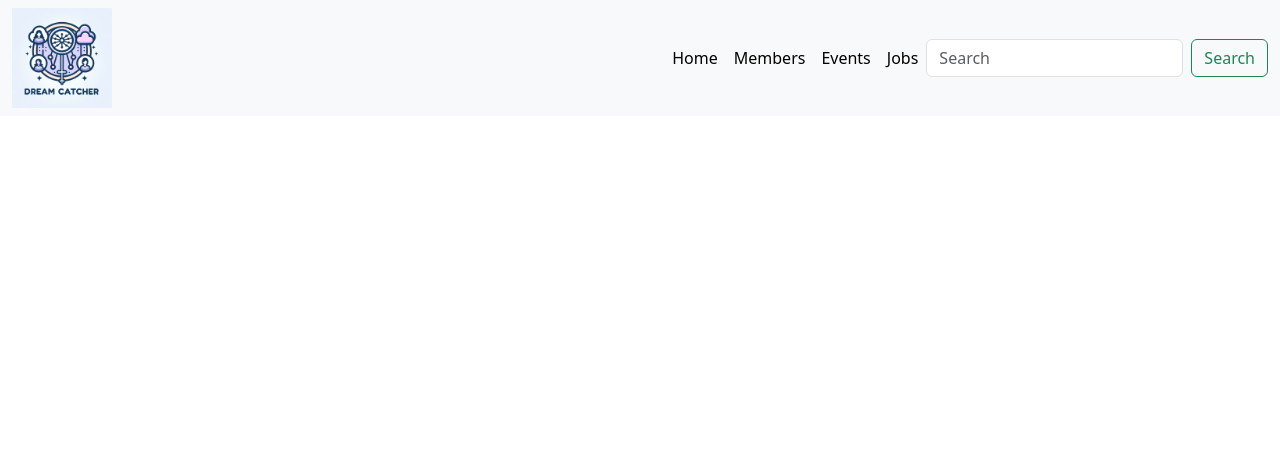
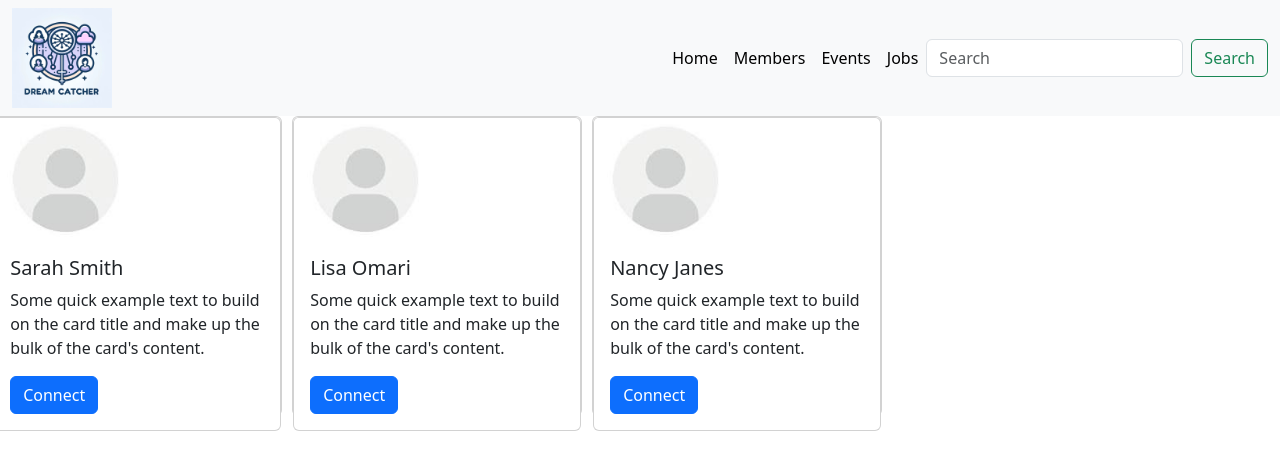
Before and after one commit to ggrossvi/dream-catcher, a React (Vite) app: page /members in a window 1280 px wide. Shown: the top 470 px of the page. Built offline with nearby package versions, Linux system fonts and the light colour scheme; no server answers.

Commit message:
improved spacing and added images to member cards

```diff
--- a/src/App.css
+++ b/src/App.css
@@ -5,7 +5,7 @@
   margin: 20px;
 } */
 
-.products {
+/* .products {
   display: flex;
   flex-direction: row;
   width:100%;
@@ -16,11 +16,11 @@
   flex-wrap: wrap;
 }
 
-.product {
+/* .product {
   display: flex;
   flex-direction: column;
   /* align-items: center;
-  justify-content: center; */
+  justify-content: center;
   width: 12%;
   padding: 1%;
   margin: 10px;
@@ -28,7 +28,7 @@
   border-radius: 10px;
   box-shadow: 0 0 10px rgba(0, 0, 0, 0.1);
 }
-
+ */
 /* .product {
   flex-direction: row;
   width: 22%;
@@ -38,7 +38,7 @@
   gap: 30px;
   flex-wrap: wrap;
  } */
-
+/*
  .product img {
   width: 100%;
   height: auto;
@@ -62,4 +62,15 @@
   width: 100%;
   font-size: 16px;
   margin-bottom: 10px;
+} */ */
+.container {
+  display: flex;
+  gap: 10px;
 }
+
+.box {
+  height: 300px;
+  width: 300px;
+  display: flex;
+  justify-content: center;
+}
--- a/src/App.jsx
+++ b/src/App.jsx
@@ -1,4 +1,4 @@
-import Product from './Member'
+import Member from './Member'
 import './App.css'
 import React, { useState, useEffect } from 'react';
 import Form from './Register'
@@ -6,6 +6,7 @@ import { Route, Routes, Router } from 'react-router-dom';
 import Home from './Home';
 import NavbarBootstrap from './navbar/navbarBS';
 import TagsInput from './TagsInput';
+import MemberList from './MemberList';
 // import { NavbarBootstrap } from './navbarBS';
 //import React from 'react';
 // import{ LinkedInApi, NodeServer } from './config';
@@ -13,25 +14,13 @@ import TagsInput from './TagsInput';
 // import linkedInLoginImage from './linkedin-login-images/Retina/Sign-In-Small---Default.png';
 
 function App() {
-
-  let [showProduct, setShowProduct] = useState(true);
-  let [showForm, setShowForm] = useState(false);
-
-  useEffect(() => {
-    fetch('https://localhost:8800/users')
-      .then(res => res.json())
-      .then(data => console.log(data))
-      .catch(err => console.log(err))
-  }, [])
-
   return (
-
     <div className='App'>
       <NavbarBootstrap />
 
       <Routes>
         <Route path="/" element={<Home />} />
-        <Route path="/product" element={<Product />} />
+        <Route path="/members" element={<MemberList/>} />
         <Route path="/form" element={<Form />} />
         <Route path="/tags" element={<TagsInput />} />
       </Routes>
--- a/src/Member.jsx
+++ b/src/Member.jsx
@@ -1,67 +1,28 @@
-import React, { useState, useEffect } from 'react'
+import React from 'react'
+import PropTypes from 'prop-types';
+
+import './member.css'
 
 
-const Member = () => {
 
-  let [name, setName] = useState('Iphone 13');
-  let [price, setPrice] = useState(1000);
-  let [products, setProducts] = useState([]);
-  //let [products, setProducts] = useState([]);
-
-
-  // by default useEffect will run after every render
-  // it will run only once after the component is mounted if you add the dependency array as the second argument
-  // if you pass variables in the dependency array, it will be called for first render and run only when those variables value changes.
-  // Use effect is dependent on the price variable.
-  // you can have multiple use effect hooks in the same component
-
-  useEffect(() => {
-    console.log('Product Mounted');
-
-
-    fetch('https://fakestoreapi.com/products/')
-      .then((response) => response.json())
-      .then((data) => {
-        console.log(data);
-        // have to use the setProducts to update the state.  Put data into the products array
-        setProducts(data);
-      })
-      .catch((error) => {
-        console.log(error);
-      })
-
-
-    // return is called when component unmounts
-    return () => {
-      console.log('Product UnMounted');
-    }
-  }, [])
-
+const Member = (props) => {
 
   return (
     <>
-      <h1>Members</h1>
-      <div className="products">
-
-        {/* <h1>{name}</h1>
-      <h3>{price}</h3> */}
-
-
-
-        {products.map((product, index) => {
-          return (
-            <div className='product' key={index}>
-              <img className='p-image' src={product.image} alt={product.title} />
-              <h3 className='p-title' >{product.title}</h3>
-              <h4 className='p-price'>${product.price}</h4>
-              {/* <p className='p-description'>{product.description}</p> */}
+      <div className="container">
+            <div className="box">
+                <div className="card">
+                    <div className="card" style={{width: '18rem'}}>
+                        <img className="card-img-top" src="src/assets/starter_profile.jpeg" alt="Card image cap" />
+                        <div className="card-body">
+                            <h5 className="card-title">{props.fname} {props.lname}</h5>
+                            <p className="card-text">Some quick example text to build on the card title and make up the bulk of the card&apos;s content.</p>
+                            <a href="#" className="btn btn-primary">Connect</a>
+                        </div>
+                    </div>
+                </div>
             </div>
-          )
-        })}
-
-        {/*  <button onClick={() => setName('Samsung S22')}>Change Name</button>
-      <button onClick={() => setPrice('134000')}>Change Price</button> */}
-      </div>
+        </div>
     </>
   )
 }
--- a/src/MemberList.jsx
+++ b/src/MemberList.jsx
@@ -0,0 +1,22 @@
+import React from 'react';
+import Member from './Member';
+
+const MemberList = () => {
+    return (
+        <div className='container'>
+                <h2 style={{display: 'flex', justifyContent: 'center'}}>Member List</h2>
+                <div style={{display: 'flex', justifyContent: 'center'}}>
+
+                    <div className='box'>
+                        <Member fname = "Sarah" lname = "Smith" email = "XOjWJ@example.com" username = "sarah123"   password = "sarah123" thumbnail = "../assets/starter_profile.jpg"/>
+
+                        <Member fname = "Lisa" lname = "Omari" email = "lisa@example.com" username = "lisa123" password = "lisa123" thumbnail = "../assets/starter_profile.jpg"/>
+
+                        <Member fname = "Nancy" lname = "Janes" email = "nancy@example.com" username = "nancy123" password = "nancy123" thumbnail = "../assets/starter_profile.jpg"/>
+                    </div>
+                </div>
+        </div>
+    );
+};
+
+export default MemberList;
--- /dev/null
+++ b/src/member.css
@@ -0,0 +1,16 @@
+.container {
+    display: flex;
+    gap: 10px;
+
+  }
+
+  .box {
+    height: 300px;
+    width: 300px;
+    justify-content: center;
+
+  }
+  .card-img-top {
+    max-width: 50%;
+    max-height: 50%;
+  }
--- a/src/navbar/navbarBS.jsx
+++ b/src/navbar/navbarBS.jsx
@@ -32,10 +32,10 @@ export default function NavbarBootstrap() {
         <div className="collapse navbar-collapse" id="navbarSupportedContent">
           <ul className="navbar-nav ms-auto mb-2 mb-lg-0">
             <li className="nav-item">
-              <a className="nav-link active" aria-current="page" href="#">Home</a>
+              <a className="nav-link active" aria-current="page" href="/">Home</a>
             </li>
             <li className="nav-item">
-              <a className="nav-link active" aria-current="page" href="#">Members</a>
+              <a className="nav-link active" aria-current="page" href="/members">Members</a>
             </li>
             <li className="nav-item">
               <a className="nav-link active" aria-current="page" href="#">Events</a>
```
Also changed, not shown: src/Image.jsx (added, +8 -0 lines), src/assets/starter_profile.jpeg (added).
